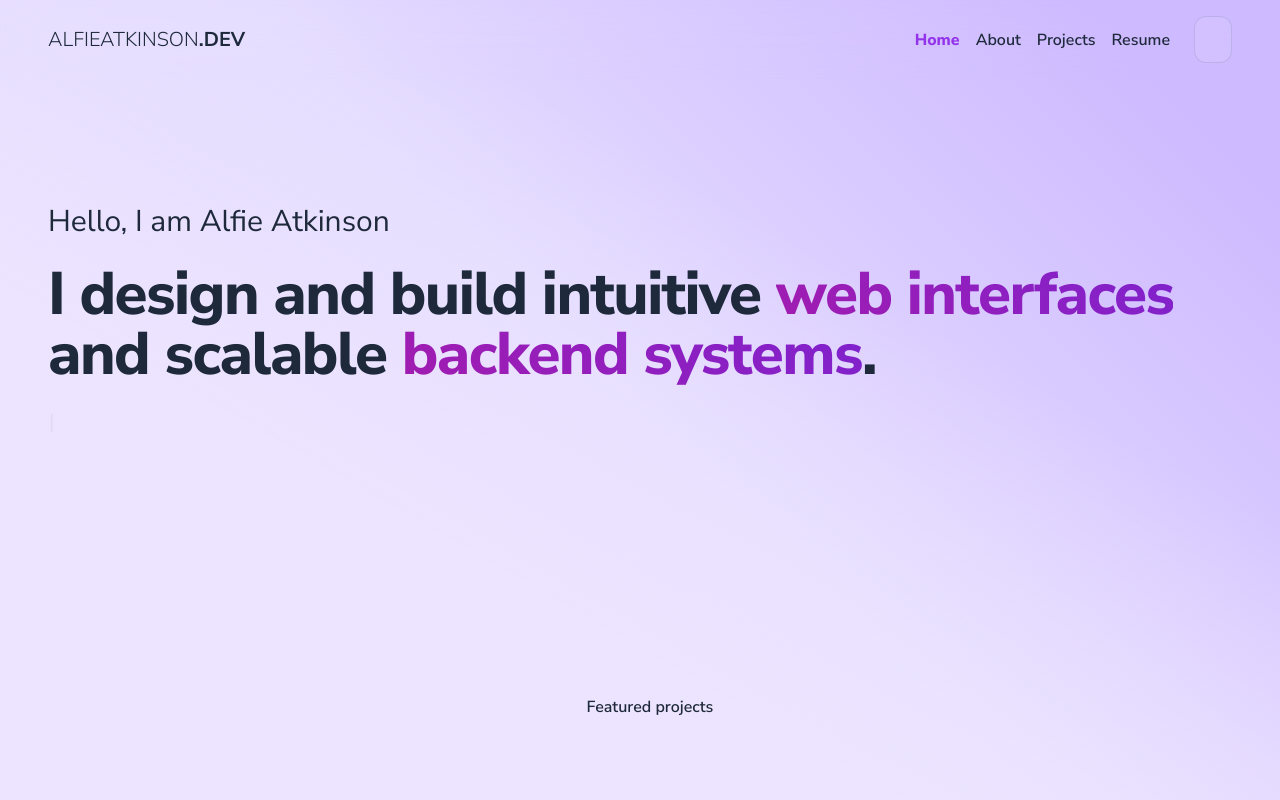
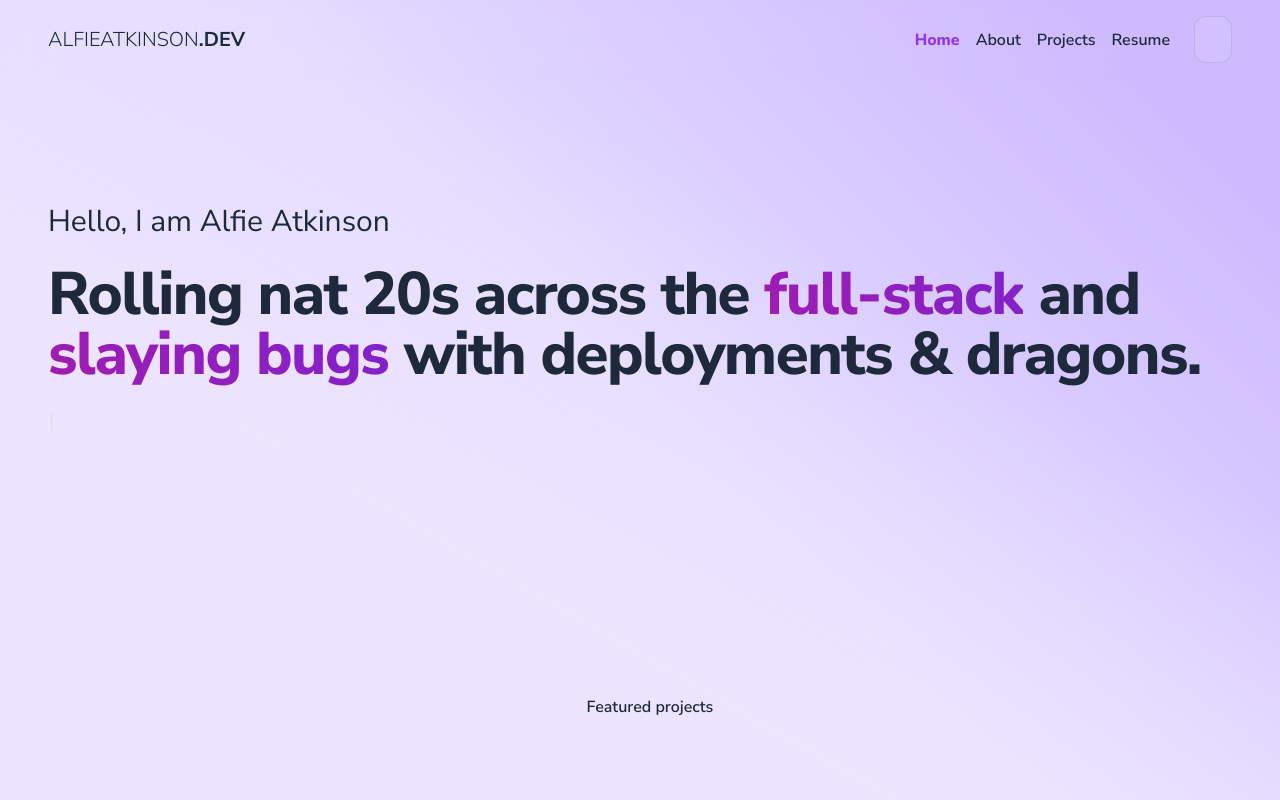
Before and after one commit to alfieatkinson/portfolio, a React (Vite) app: page / in a window 1280 px wide. Shown: the top 800 px of the page. Built offline with nearby package versions, Linux system fonts and the light colour scheme; some icons are missing.

Commit message:
Update Hero component text to enhance engagement and creativity

```diff
--- a/src/components/sections/Hero.tsx
+++ b/src/components/sections/Hero.tsx
@@ -33,8 +33,10 @@ export default function Hero(): React.JSX.Element {
             'break-words font-extrabold tracking-tight',
           )}
         >
-          I design and build intuitive <HighlightText>web interfaces</HighlightText> and scalable{' '}
-          <HighlightText>backend systems</HighlightText>.
+          Rolling nat 20s across the{' '}
+          <HighlightText>full-stack</HighlightText>{' '}
+          and <HighlightText>slaying bugs</HighlightText>{' '}
+          with deployments & dragons.
         </h1>
         <p
           className={clsx(
```
